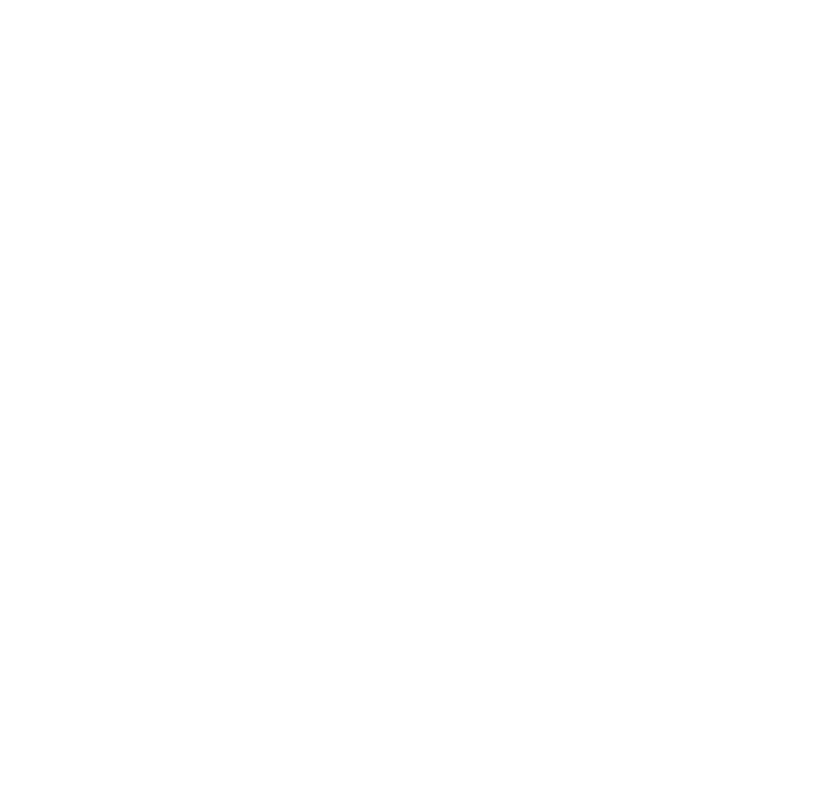
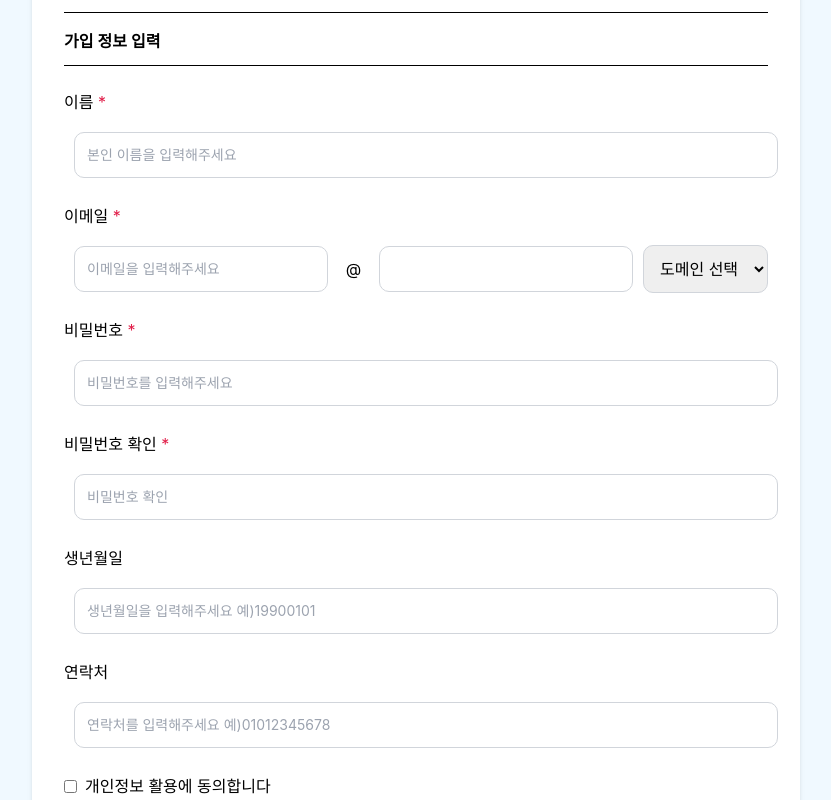
Before and after one commit to zzzissu/elice-first-project, a React (Create React App) app: page /sign in a window 1280 px wide. Before the commit this address had no page. Shown: the part 220-1020 px from the top of the page, without its empty margins (224-1055 px from the left). Before the commit the page ends 800 px from the top, so only its background shows below. Built offline with nearby package versions, Linux system fonts and the light colour scheme.

Commit message:
Feature/sign up

```diff
--- a/src/App.tsx
+++ b/src/App.tsx
@@ -1,12 +1,14 @@
 import React from 'react';
 import { Route, Routes } from 'react-router-dom';
 import LoginPage from './pages/LoginPage';
+import SignUpPage from './pages/SignUpPage';
 import CombinePage from './pages/CombinePage';
 
 const App = () => {
   return (
     <Routes>
       <Route path="/" element={<LoginPage />} />
+      <Route path="/sign" element={<SignUpPage />} />
       <Route path="/CombinePage/*" element={<CombinePage />} />
     </Routes>
   );
--- /dev/null
+++ b/src/components/sign/ErrorMessage.tsx
@@ -0,0 +1,46 @@
+interface ErrorMessageProps {
+    messages: string[]; // 에러 메시지 배열(가독성을 위해 배열로 관리)
+}
+
+function ErrorMessage({ messages }: ErrorMessageProps) {
+    if (messages.length === 0) return null; // 메시지가 없으면 아무것도 표시하지 않음
+
+    return (
+        <div className="bg-red-100 border border-red-400 text-red-700 px-4 py-3 rounded relative mt-4">
+                {messages.map((message, index) => (
+                <p key={index}>❗❗ {message}</p>
+                ))}
+        </div>
+    );
+};
+
+// 필수 입력칸에 입력하지 않으면 경고문구 띄우기
+export const validateSignUp = (
+    username: string,
+    email: string,
+    password: string,
+    confirmPassword: string,
+    consent: boolean
+) => {
+    const errors: string[] = [];
+
+    if (!username) {
+        errors.push('이름을 입력해주세요.');
+    }
+    if (!email) {
+        errors.push('이메일을 입력해주세요.');
+    }
+    if (!password) {
+        errors.push('비밀번호를 입력해주세요.');
+    }
+    if (password !== confirmPassword) {
+        errors.push('비밀번호가 일치하지 않습니다.');
+    }
+    if (!consent) {
+        errors.push('개인정보 활용 동의가 필요합니다.');
+    }
+
+    return errors;
+};
+
+export default ErrorMessage;
--- a/src/pages/LoginPage.tsx
+++ b/src/pages/LoginPage.tsx
@@ -39,7 +39,7 @@ const LoginPage = () => {
             onChange={(e) => setPassword(e.target.value)}
           />
           <div className="text-xs flex justify-end space-x-2 mt-4">
-            <Link to="/" className="hover:underline">
+            <Link to="/sign" className="hover:underline">
               회원가입
             </Link>
             <p> | </p>
--- /dev/null
+++ b/src/pages/SignUpPage.tsx
@@ -0,0 +1,162 @@
+import React, { useState } from 'react';
+import { useNavigate } from 'react-router-dom';
+import InputField from '../components/login/InputField';
+import Button from '../components/login/Button';
+import ErrorMessage, { validateSignUp } from '../components/sign/ErrorMessage';
+
+const SignUpPage = () => {
+    const [username, setUsername] = useState('');
+    const [email, setEmail] = useState('');
+    const [domain, setDomain] = useState('');
+    const [customDomain, setCustomDomain] = useState(''); // 도메인 직접입력
+    const [password, setPassword] = useState('');
+    const [confirmPassword, setConfirmPassword] = useState('');
+    const [birth, setBirth] = useState('');
+    const [phone, setPhone] = useState('');
+    const [consent, setConsent] = useState(false); // 개인정보 동의 여부 상태
+    const [errorMessages, setErrorMessages] = useState<string[]>([]);
+
+    const navigate = useNavigate();
+
+    const handleSignUp = () => {
+
+        const emailWithDomain = customDomain ? `${email}@${customDomain}` : `${email}@${domain}`;
+        const newErrorMessages = validateSignUp(username, email, password, confirmPassword, consent); // 유효성 검사
+
+        setErrorMessages(newErrorMessages); // 에러 메시지 업데이트
+
+        if (newErrorMessages.length === 0) {
+            console.log('SignUp Info:', { emailWithDomain, username, birth, phone });   // 비밀번호는 받지않기
+            navigate('/'); // 회원가입 완료 후 로그인 페이지로 이동
+        }
+    };
+
+
+    return (
+        <div className="flex justify-center items-center bg-sky-50">
+            <div className="w-full max-w-3xl bg-white p-8 shadow-md my-12">
+                <h2 className="text-4xl font-bold text-mainColor mb-6">회원가입</h2>
+                <p className="text-base mb-16">회원이 되어 일정관리 플랫폼을 경험해보세요!</p>
+                <hr className="mb-4 border-black" />
+                <p className="text-base font-semibold mb-3">가입 정보 입력</p>
+                <hr className="mb-4 border-black" />
+
+                {/* 이름 */}
+                <label className="block mb-2 mt-6">
+                    이름 <span className="text-rose-600">*</span>
+                </label>
+                <InputField
+                    type="text"
+                    placeholder="본인 이름을 입력해주세요"
+                    value={username}
+                    onChange={(e) => setUsername(e.target.value)}
+                />
+
+                {/* 이메일 */}
+                <label className="block mt-4 mb-2">
+                    이메일 <span className="text-rose-600">*</span>
+                </label>
+                <div className="flex items-center">
+                    <InputField
+                        type="email"
+                        placeholder="이메일을 입력해주세요"
+                        value={email}
+                        onChange={(e) => setEmail(e.target.value)}
+                    />
+                    <span className="mx-2">@</span>
+                    {domain === 'custom' ? (
+                        // 직접입력
+                        <input
+                            type="text"
+                            placeholder="도메인 입력"
+                            value={customDomain}
+                            onChange={(e) => setCustomDomain(e.target.value)}
+                            className="text-sm border p-3 rounded-[10px] m-2.5 w-full border-gray-300"
+                        />
+                    ) : (
+                        // 도메인 선택
+                        <input
+                            type="text"
+                            value={domain}
+                            readOnly
+                            className="text-sm border p-3 rounded-[10px] m-2.5 w-full border-gray-300"
+                        />
+                    )}
+                    <select
+                        className="border border-gray-300 rounded-[10px] p-3"
+                        onChange={(e) => {
+                            const selectedDomain = e.target.value;
+                            setDomain(selectedDomain === 'custom' ? 'custom' : selectedDomain);
+                            if (selectedDomain !== 'custom') {
+                                setCustomDomain('');
+                            }
+                        }}
+                    >
+                        <option value="">도메인 선택</option>
+                        <option value="naver.com">naver.com</option>
+                        <option value="gmail.com">gmail.com</option>
+                        <option value="daum.net">daum.net</option>
+                        <option value="custom">직접 입력</option>
+                    </select>
+                </div>
+
+                {/* 비밀번호 */}
+                <label className="block mt-4 mb-2">
+                    비밀번호 <span className="text-rose-600">*</span>
+                </label>
+                <InputField
+                    type="password"
+                    placeholder="비밀번호를 입력해주세요"
+                    value={password}
+                    onChange={(e) => setPassword(e.target.value)}
+                />
+
+                {/* 비밀번호 확인 */}
+                <label className="block mt-4 mb-2">
+                    비밀번호 확인 <span className="text-rose-600">*</span>
+                </label>
+                <InputField
+                    type="password"
+                    placeholder="비밀번호 확인"
+                    value={confirmPassword}
+                    onChange={(e) => setConfirmPassword(e.target.value)}
+                />
+
+                {/* 생년월일 */}
+                <label className="block mt-4 mb-2">생년월일</label>
+                <InputField
+                    type="text"
+                    placeholder="생년월일을 입력해주세요 예)19900101"
+                    value={birth}
+                    onChange={(e) => setBirth(e.target.value)}
+                />
+
+                {/* 연락처 */}
+                <label className="block mt-4 mb-2">연락처</label>
+                <InputField
+                    type="text"
+                    placeholder="연락처를 입력해주세요 예)01012345678"
+                    value={phone}
+                    onChange={(e) => setPhone(e.target.value)}
+                />
+
+                {/* 개인정보 활용 동의 */}
+                <div className="flex items-center mt-4">
+                    <input
+                        type="checkbox"
+                        className="mr-2"
+                        checked={consent}
+                        onChange={(e) => setConsent(e.target.checked)}
+                    />
+                    <label>개인정보 활용에 동의합니다</label>
+                </div>
+
+                <ErrorMessage messages={errorMessages} />
+
+                <Button text="가입완료" onClick={handleSignUp} />
+            </div>
+        </div>
+    );
+};
+
+export default SignUpPage;
```
